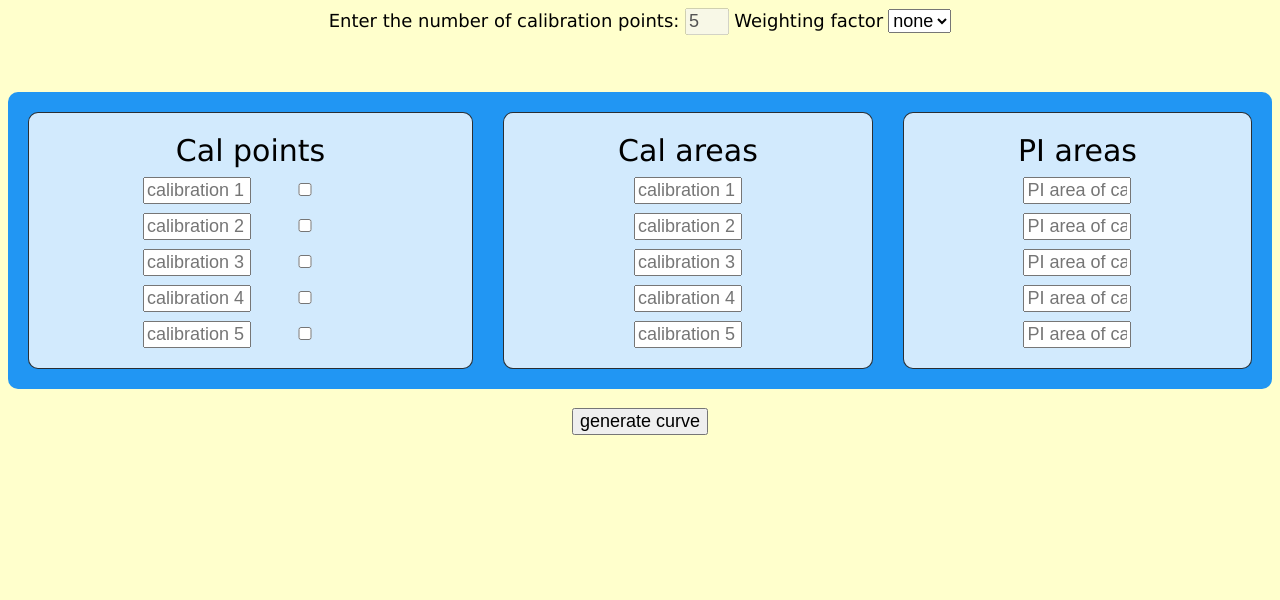
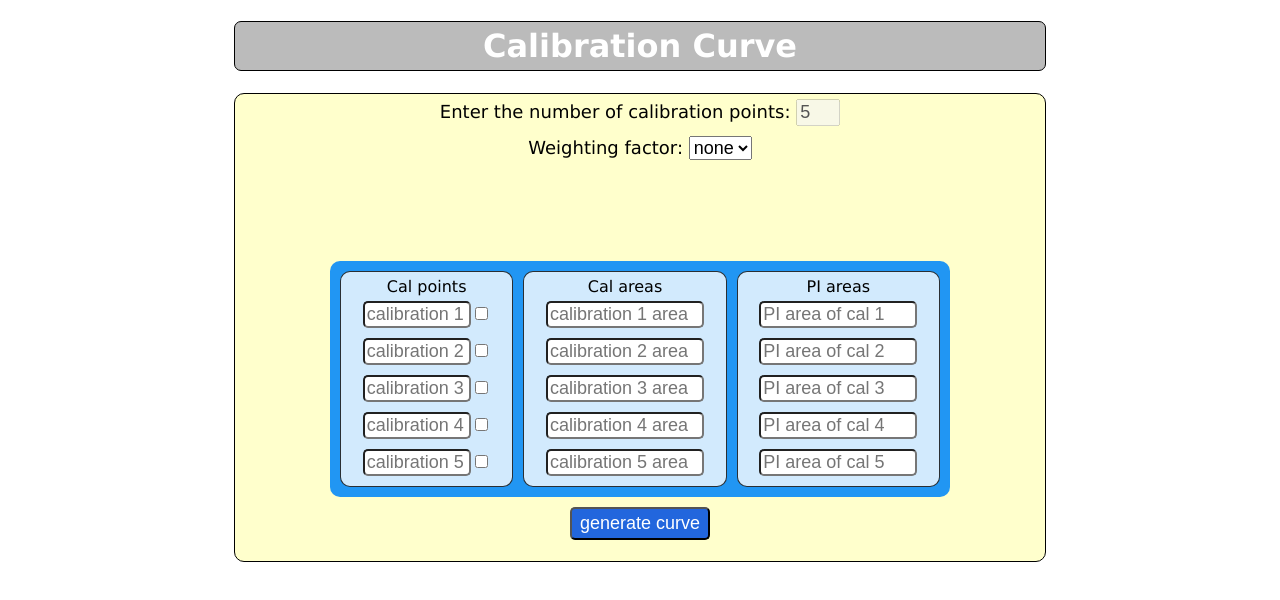
Before and after one commit to rbazzarella/calibCurveProject, a plain HTML site: page views/index.html in a window 1280 px wide. Both pictures are taken after typing "5" into the empty fields and a click on the button "Click!". Drawn offline with nearby package versions, Linux system fonts and the light colour scheme.

Commit message:
layout modifications

```diff
--- a/public/app.js
+++ b/public/app.js
@@ -45,14 +45,13 @@ function generateInputs(e) {
         PIAreasDiv.append(PIAreaEl, br3);
     }
 
-    const br = document.createElement("br");
     const resultBt = document.createElement("button");
     resultBt.setAttribute('id', 'calibResult');
     resultBt.setAttribute('type', 'submit');
     resultBt.innerHTML = "generate curve";
-    areasFormEl.append(br, resultBt);
+    areasFormEl.append(resultBt);
     numbOfCalInp.setAttribute('disabled', 'true');
-    genInputsBt.style.display = 'none';
+    genInputsBt.style.visibility = 'hidden';
 }
 
 genInputsForm.addEventListener('submit', generateInputs);
--- a/public/style.css
+++ b/public/style.css
@@ -1,53 +1,92 @@
 body {
     text-align: center;
     font-family: verdana;
-    background-color: #FFFFCC;
 }
 
-input {
-  width: 100px;
+h1 {
+  background: #BBBBBB;
+  max-width: 800px;
+  margin-inline: auto;
+  color: white;
+  padding: 5px;
+  border-radius: 7px;
+  border: 1px solid black;
 }
 
-label {
-  font-size: 18px;
+#container {
+  background-color: #FFFFCC;
+  border: 1px solid black;
+  border-radius: 10px;
+  padding: 5px;
+  max-width: 800px;
+  margin-inline: auto;
 }
 
-input {
-  font-size: 18px;
+select {
+  margin-top: 10px;
+  margin-bottom: 10px;
 }
 
 button {
-  font-size: 18px;
+  display: block;
+  margin-top: 10px;
+  margin-bottom: 10px;
+  margin-inline: auto;
 }
 
-select {
+#calsBtn {
+  border-radius: 5px;
+  padding: 4px 8px;
+  background: skyblue;
+  color: white;
+}
+
+label, input, button, select, #calibResult {
   font-size: 18px;
 }
 
 #calibResult {
-  font-size: 18px;
+  display: block;
+  margin-inline: auto;
+  border-radius: 5px;
+  padding: 4px 8px;
+  background: #2266DD;
+  color: white;
 }
 
 .grid-container {
     display: grid;
-    column-gap: 50px;
+    max-width: 600px;
     grid-template-columns: auto auto auto;
     background-color: #2196F3;
-    padding: 20px;
-    column-gap: 30px;
+    padding: 10px;
+    column-gap: 10px;
     row-gap: 10px;
-    /*width: 50%;*/
     margin: auto;
     border-radius: 10px;
 }
 
 .grid-item {
   background-color: rgba(255, 255, 255, 0.8);
+  /*max-width: 120px;*/
   border: 1px solid rgba(0, 0, 0, 0.8);
-  padding: 20px;
-  font-size: 30px;
+  padding: 5px;
   text-align: center;
   border-radius: 10px;
+}
+
+.concInput {
+  width: 100px;
+  border-radius: 5px;
+  margin-top: 5px;
+  margin-bottom: 5px;
+}
+
+.areaInput, .PIAreaInput {
+  width: 150px;
+  border-radius: 5px;
+  margin-top: 5px;
+  margin-bottom: 5px;
 }
 
 svg {
--- a/views/index.html
+++ b/views/index.html
@@ -10,20 +10,21 @@
 </head>
 <body>
 
-    <div>
+  <h1>Calibration Curve</h1>
+
+  <div id="container">
     <form id="genInputs">
       <label for="numberOfCalib">Enter the number of calibration points: </label>
-        <input type="number" id="numberOfCalib" style="width: 2em">
-        <label for="weightingFactor">Weighting factor</label>
+      <input type="number" id="numberOfCalib" style="width: 2em"><br/>
+      <label for="weightingFactor">Weighting factor: </label>
       <select name="weightingFactor" id="weightingFactor">
         <option>none</option>
         <option>1/x</option>
         <option>1/x²</option>
       </select>
-        <br/><br/>
-        <button type="submit">Click!</button><br/><br/>
+
+      <button type="submit" id="calsBtn">Click!</button><br/><br/>
     </form>
-    </div>
 
     <form id="areasForm">
 
@@ -43,6 +44,8 @@
 
     <div id="graph"></div>
 
+    </div>
+
   <script src="https://d3js.org/d3.v7.min.js"></script>
 
   <script src="../public/app.js"></script>
```
Lines whose indentation alone changed are shown as unchanged.
